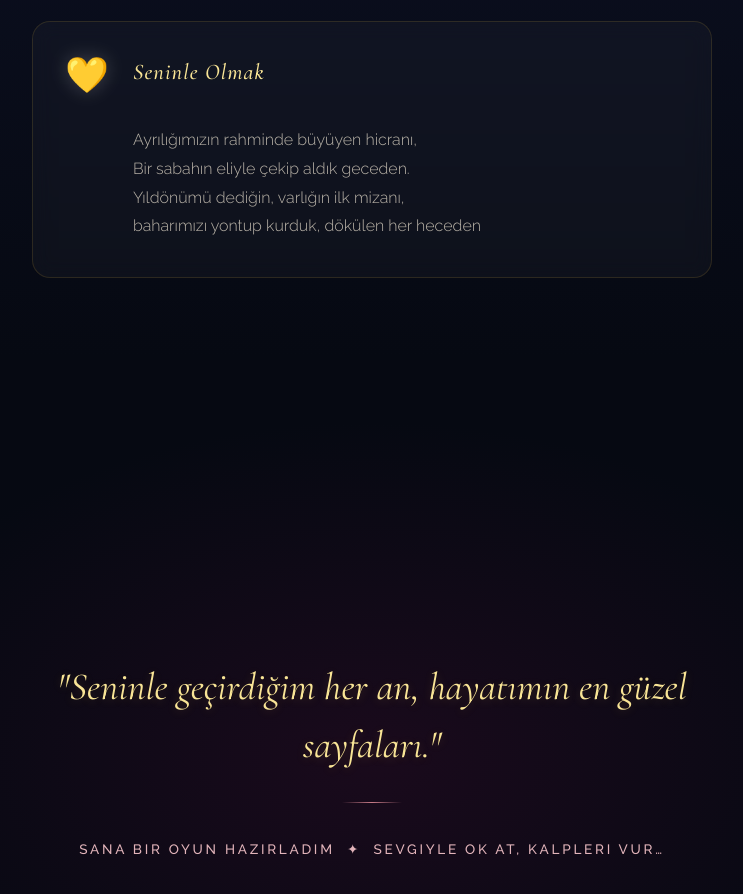
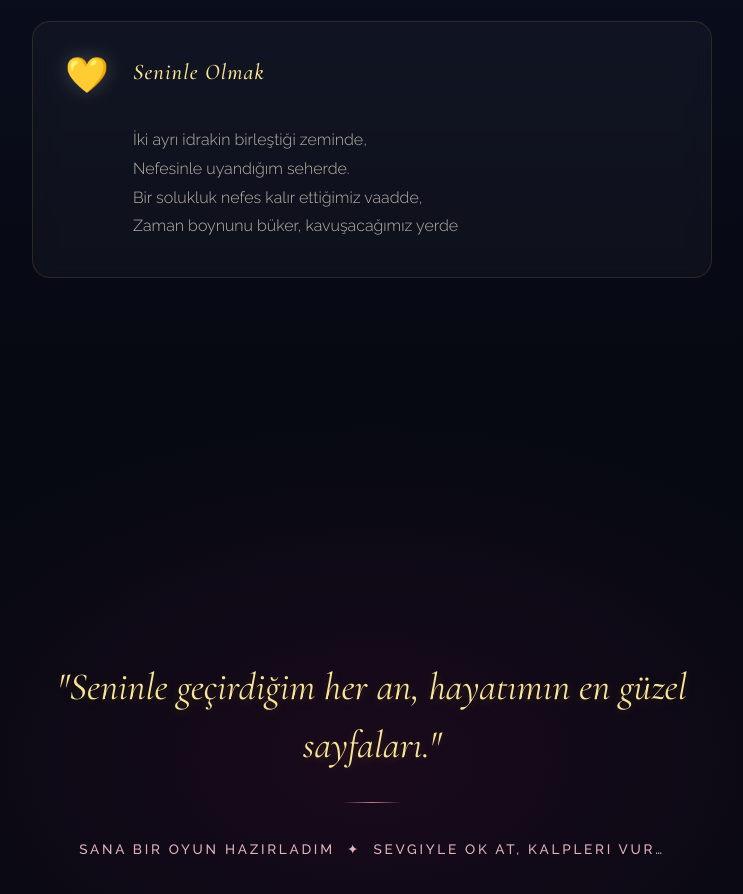
Before and after one commit to eslemnur0/doomgunu, a plain HTML site: page index.html in a window 1280 px wide. Shown: the part 1593-2487 px from the top of the page, without its empty margins (268-1011 px from the left). Drawn offline with nearby package versions, Linux system fonts and the light colour scheme; animation ran at ten frames a second.

Commit message:
Update index.html

```diff
--- a/index.html
+++ b/index.html
@@ -356,11 +356,10 @@ zerre zerre her halini çok seviyorum.
       <div>
         <div class="jcard-title">Seninle Olmak</div>
         <p class="jcard-text">
-Ayrılığımızın rahminde büyüyen  hicranı,
-Bir sabahın eliyle çekip aldık geceden.
-Yıldönümü dediğin, varlığın ilk mizanı,
-baharımızı yontup kurduk, dökülen her heceden
-        </p>
+İki ayrı idrakin birleştiği zeminde,
+Nefesinle uyandığım seherde.
+Bir solukluk nefes kalır ettiğimiz vaadde,
+Zaman boynunu büker, kavuşacağımız yerde        </p>
       </div>
     </div>
 
@@ -406,7 +405,7 @@ Sızan ince bir nurla aydınlanırken durak,
 Sabahın elleriyle silindi bütün keder.</p>
 
       <p>Satırlara sığmayan o tebessüm, o cemal,
-Dargın baktığın anlar, yüzündeki o hiddet.
+Dargın baktığın anlar, rüyamda ki  hiddet.
 Rıza gösterdiğimdir büründüğün her bir hâl,
 Seninle geçen her gün, kalbime inen cennet.</p>
 
```
